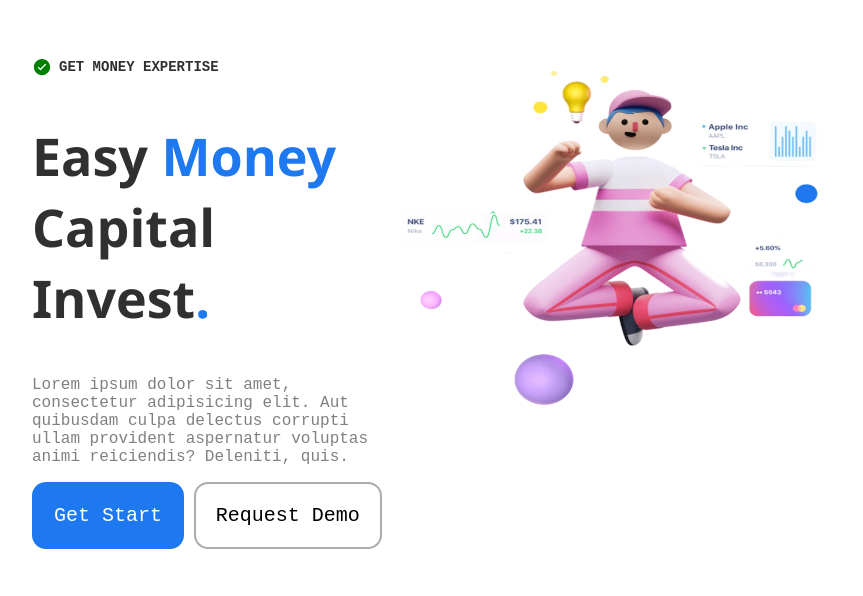
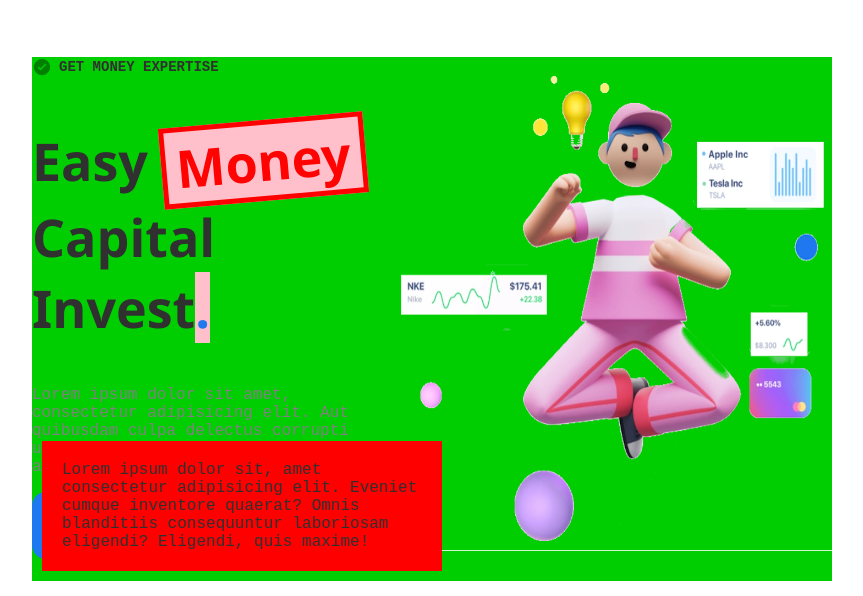
Before and after one commit to sxlx333/07-09-easy-money, a website: page index.html in a window 1280 px wide. Shown: the part 142-738 px from the top of the page, without its empty margins (208-1071 px from the left). Drawn offline with Linux system fonts and the light colour scheme.

Commit message:
word main

```diff
--- a/css/header.css
+++ b/css/header.css
@@ -40,3 +40,9 @@ header .link {
 /* header > * {
     background-color: red;
 } */
+
+header .link:hover {
+    font-size: 20px;
+    color: rgb(0, 0, 0);
+    font-weight: bold;
+}
--- a/css/hero.css
+++ b/css/hero.css
@@ -1,13 +1,30 @@
 section.container > img.person {
     width: 55%;
-    float:right;
     padding-bottom: 30px;
 }
 .hero .tekstas {
     width: 44%;
     /* background-color: rgb(255, 154, 255); */
-    float:left;
+    margin-bottom: 22px;
 }
+
+.hero {
+    display:flex;
+    justify-content: space-between;
+    flex-wrap: wrap;
+    background-color: rgb(0, 206, 0);
+    position: relative;
+}
+.red {
+    background-color: red;
+    width:400px;
+    padding: 20px;
+    /* transform: translate(-50%, -50%); */
+    position: absolute;
+    bottom:10px;
+    left: 10px;
+}
+
 .hero .badge {
     display:flex;
     align-items: center;
@@ -28,6 +45,15 @@ section.container > img.person {
 
 .hero .main-title > span {
     color: #1E78F0;
+    background-color: pink;
+}
+.hero .main-title > .crazy,
+.hero .main-title:hover > .crazy {
+    display: inline-block;
+    padding: 0 10px;
+    color: #ff0202;
+    border: 5px solid red;
+    transform: rotate(-5deg);
 }
 .hero .description {
     color:grey;
--- a/index.html
+++ b/index.html
@@ -55,7 +55,7 @@
                 <div class="badge">
                     <svg stroke="currentColor" fill="currentColor" stroke-width="0" viewBox="0 0 512 512" height="20px" width="20px" xmlns="http://www.w3.org/2000/svg"><path d="M256 48C141.1 48 48 141.1 48 256s93.1 208 208 208 208-93.1 208-208S370.9 48 256 48zm106.5 150.5L228.8 332.8h-.1c-1.7 1.7-6.3 5.5-11.6 5.5-3.8 0-8.1-2.1-11.7-5.7l-56-56c-1.6-1.6-1.6-4.1 0-5.7l17.8-17.8c.8-.8 1.8-1.2 2.8-1.2 1 0 2 .4 2.8 1.2l44.4 44.4 122-122.9c.8-.8 1.8-1.2 2.8-1.2 1.1 0 2.1.4 2.8 1.2l17.5 18.1c1.8 1.7 1.8 4.2.2 5.8z"></path></svg>
                      GET MONEY EXPERTISE</div>
-                <h1 class="main-title">Easy <span>Money</span> Capital Invest<span>.</span></h1>
+                <h1 class="main-title">Easy <span class="crazy">Money</span> Capital Invest<span>.</span></h1>
                 <p class="description">Lorem ipsum dolor sit amet, consectetur adipisicing elit. Aut quibusdam culpa delectus corrupti ullam provident aspernatur voluptas animi reiciendis? Deleniti, quis.</p>
                 <div class="btn-list">
                     <a class="button blue btn-big">Get Start</a>
@@ -63,6 +63,11 @@
                 </div>
             </div>
             <img class="person" src="./images/person.webp" alt="person-image">
+
+
+            <div class="red">
+                Lorem ipsum dolor sit, amet consectetur adipisicing elit. Eveniet cumque inventore quaerat? Omnis blanditiis consequuntur laboriosam eligendi? Eligendi, quis maxime!
+            </div>
         </section>
 
         <section class="container brand-list">
```
